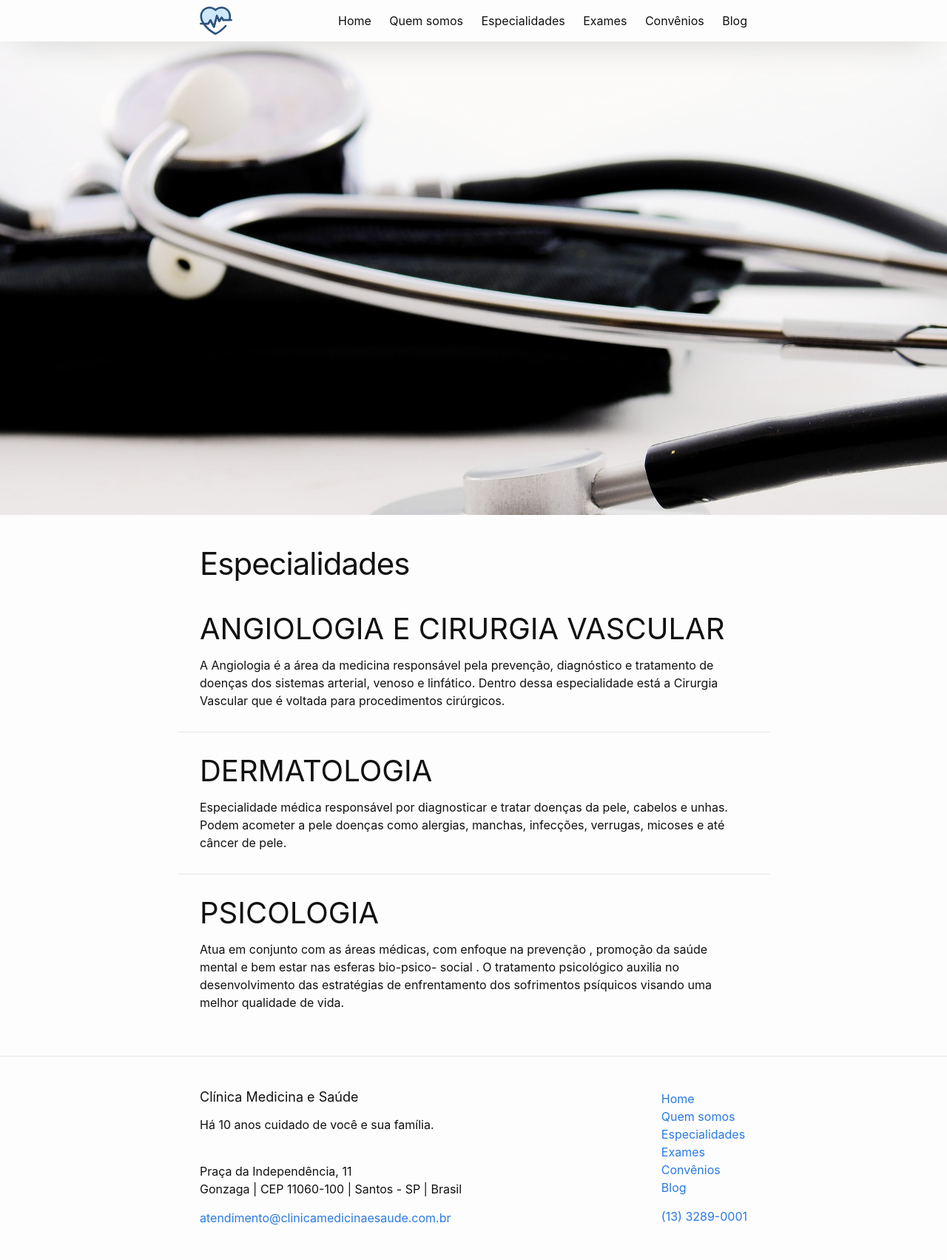
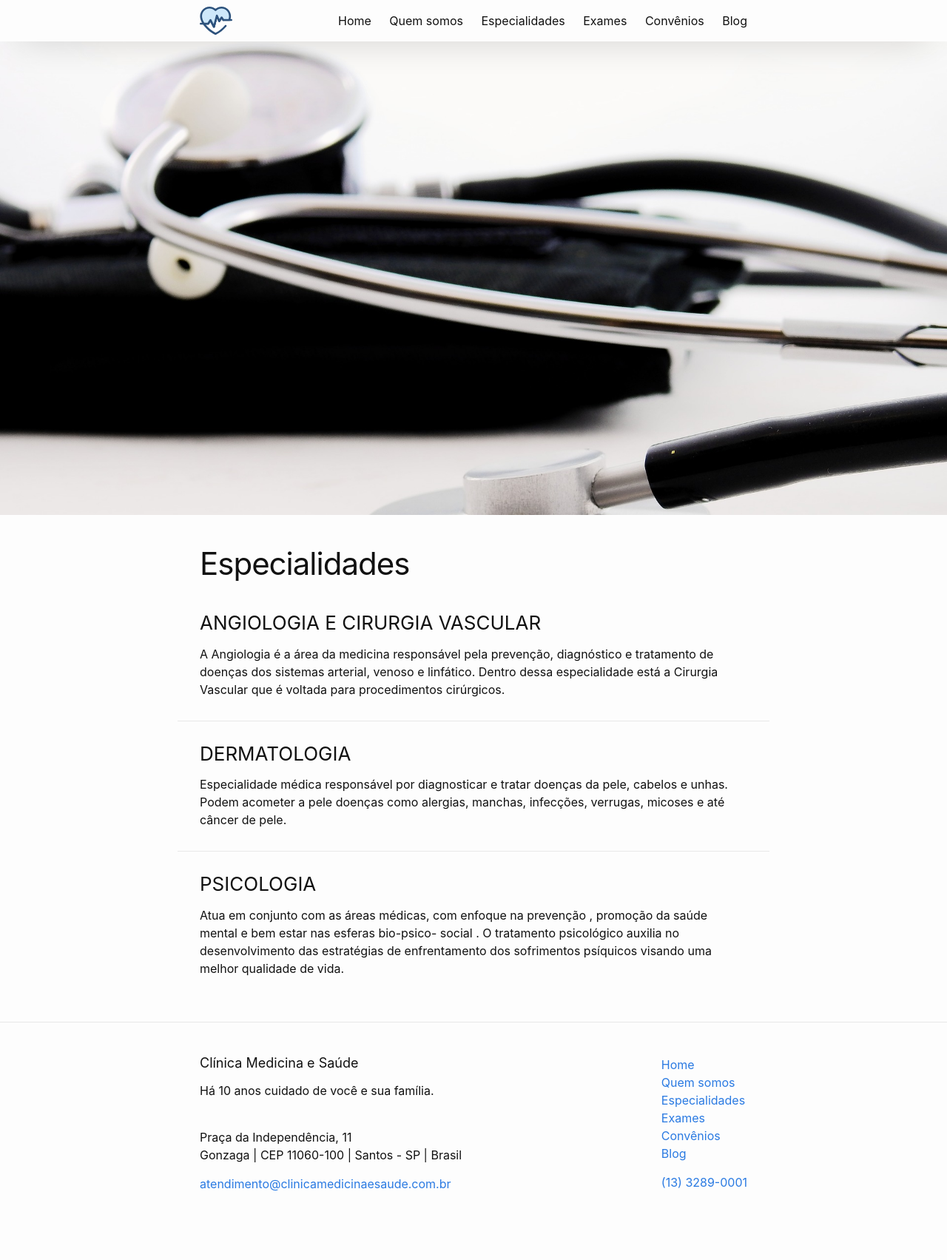
Before and after one commit to CopaTecnologia/medicinaesaude, a Jekyll site: the page built from especialidades.markdown, in a window 1280 px wide. Shown: the whole page at 74% size. Built offline with Jekyll 4.4.1, drawn with Linux system fonts in a browser that asks for light colours; after the commit the page ends 1657 px from its top, so only the background shows below that.

```diff
--- a/especialidades.markdown
+++ b/especialidades.markdown
@@ -6,15 +6,15 @@ cover_image: "/uploads/stethoscope-1584222_1920.jpg"
 nav-title: Especialidades
 ---
 
-# ANGIOLOGIA E CIRURGIA VASCULAR
+### ANGIOLOGIA E CIRURGIA VASCULAR
 A Angiologia é a área da medicina responsável pela prevenção, diagnóstico e tratamento de doenças dos sistemas arterial, venoso e linfático. Dentro dessa especialidade está a Cirurgia Vascular que é voltada para procedimentos cirúrgicos.
 
 ---
 
-# DERMATOLOGIA
+### DERMATOLOGIA
 Especialidade médica responsável por diagnosticar e tratar doenças da pele, cabelos e unhas. Podem acometer a pele doenças como alergias, manchas, infecções, verrugas, micoses e até câncer de pele.
 
 ---
 
-# PSICOLOGIA
+### PSICOLOGIA
 Atua em conjunto com as áreas médicas, com enfoque na prevenção , promoção da saúde mental e bem estar nas esferas bio-psico- social . O tratamento psicológico auxilia no desenvolvimento das estratégias de enfrentamento dos sofrimentos psíquicos visando uma melhor qualidade de vida.
```
